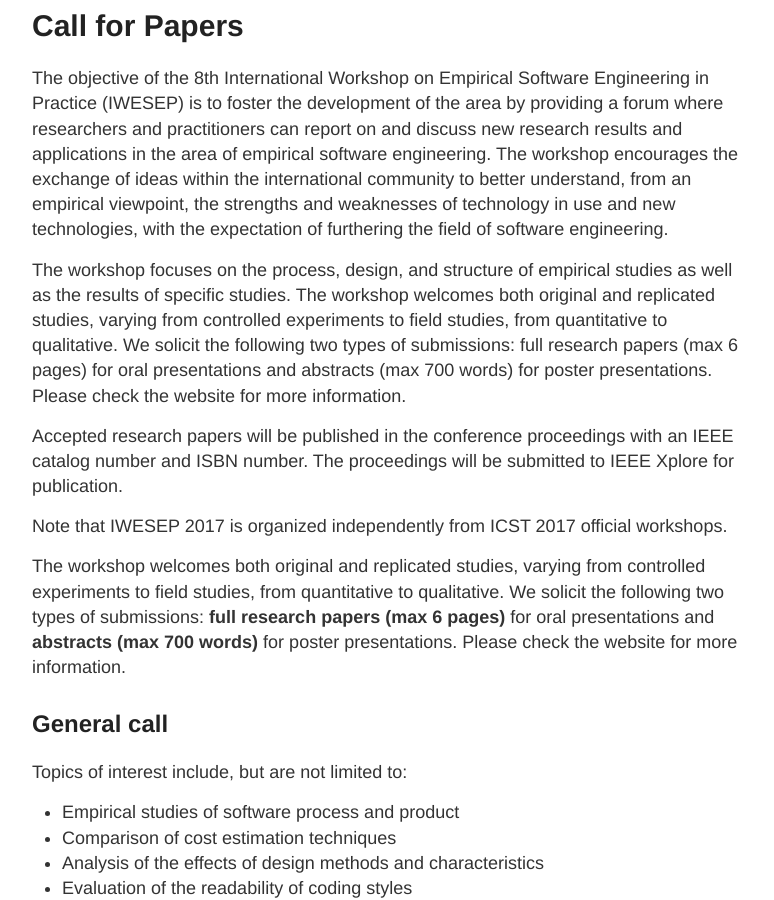
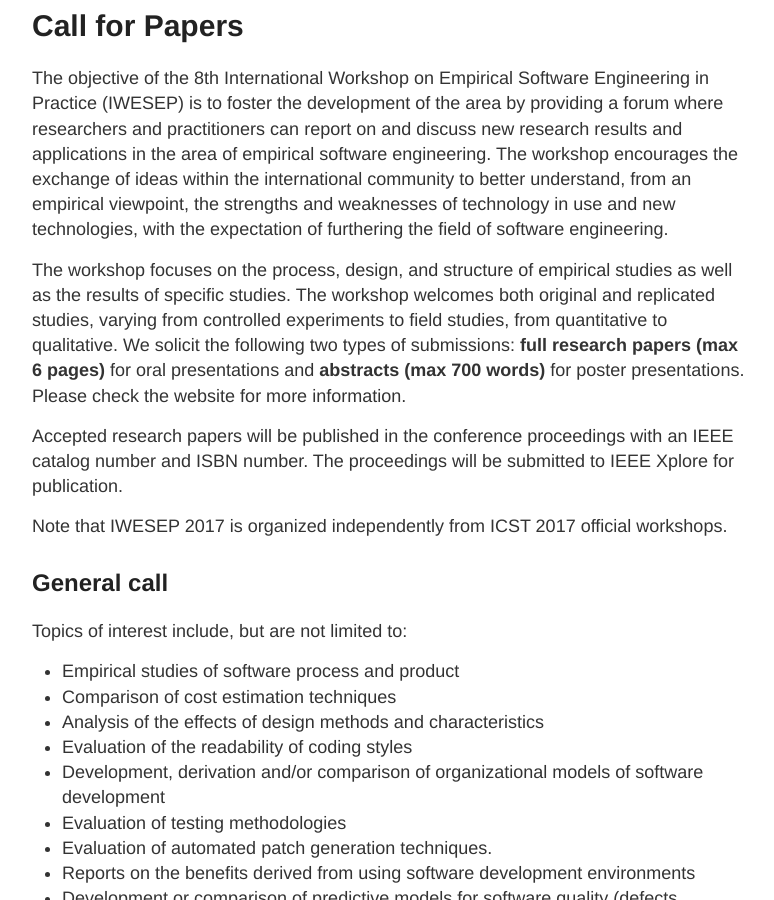
Before and after one commit to iwesep2017/iwesep2017.github.io, a Jekyll site: the page built from call-for-paper.md, in a window 1280 px wide and 900 px high, scrolled down 463 px. Shown: the whole window, without its empty margins (248-1022 px from the left). Built offline with Jekyll 4.4.1, drawn with Linux system fonts in a browser that asks for light colours.

Commit message:
Clean up

```diff
--- a/call-for-paper.md
+++ b/call-for-paper.md
@@ -13,23 +13,18 @@ international community to better understand, from an empirical viewpoint, the
 strengths and weaknesses of technology in use and new technologies, with the
 expectation of furthering the field of software engineering.
 
-
 The workshop focuses on the process, design, and structure of empirical studies
 as well as the results of specific studies. The workshop welcomes both original
 and replicated studies, varying from controlled experiments to field studies,
 from quantitative to qualitative. We solicit the following two types of
-submissions: full research papers (max 6 pages) for oral presentations and
-abstracts (max 700 words) for poster presentations. Please check the website for
+submissions: **full research papers (max 6 pages)** for oral presentations and
+**abstracts (max 700 words)** for poster presentations. Please check the website for
 more information.
 
 Accepted research papers will be published in the conference proceedings with an IEEE catalog number and ISBN number.
 The proceedings will be submitted to IEEE Xplore for publication.
 
-
 Note that IWESEP 2017 is organized independently from ICST 2017 official workshops.
-
-The workshop welcomes both original and replicated studies, varying from controlled experiments to field studies, from quantitative to qualitative.
-We solicit the following two types of submissions: **full research papers (max 6 pages)** for oral presentations and **abstracts (max 700 words)** for poster presentations. Please check the website for more information.
 
 
 ## General call
```
